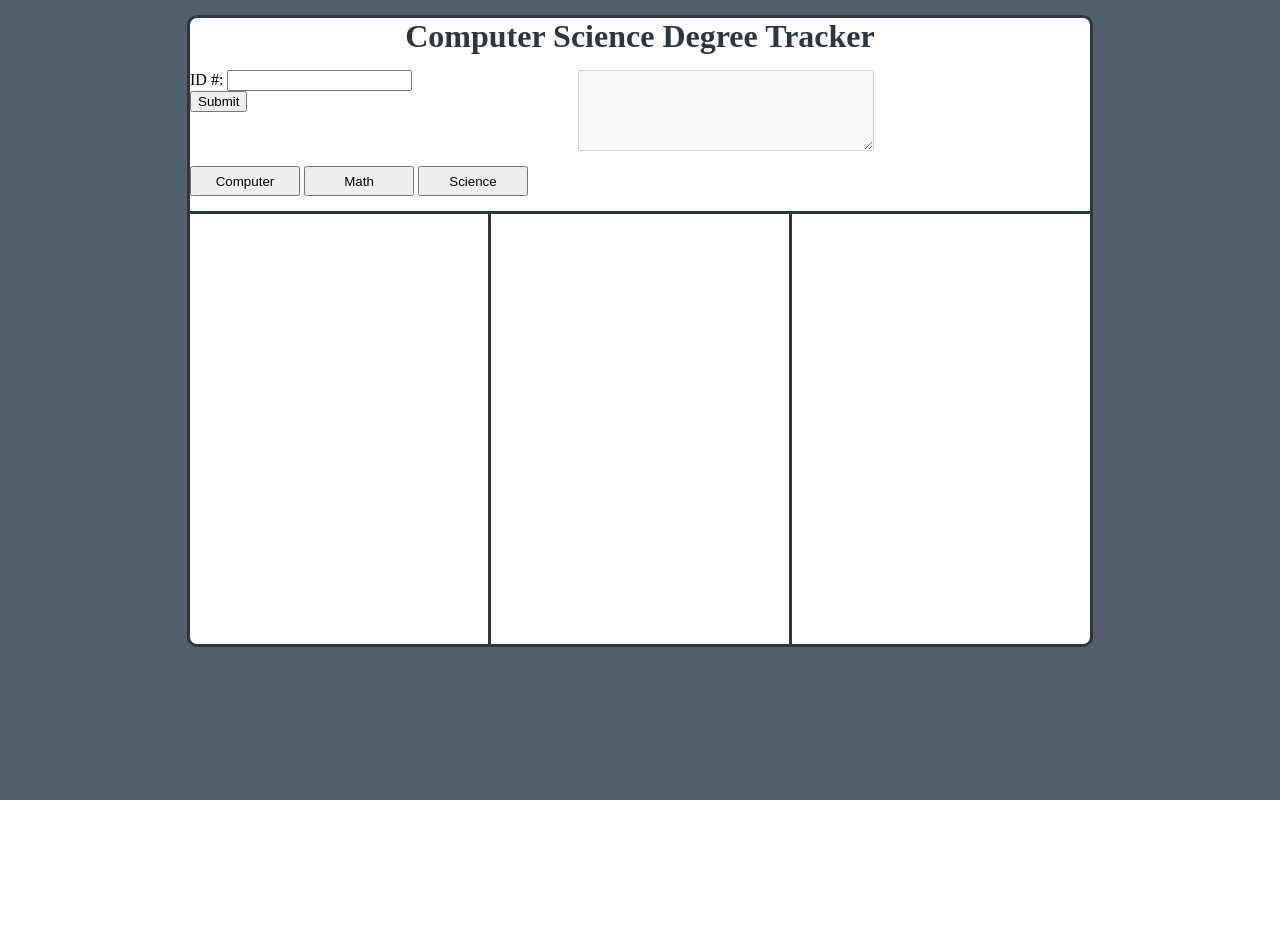
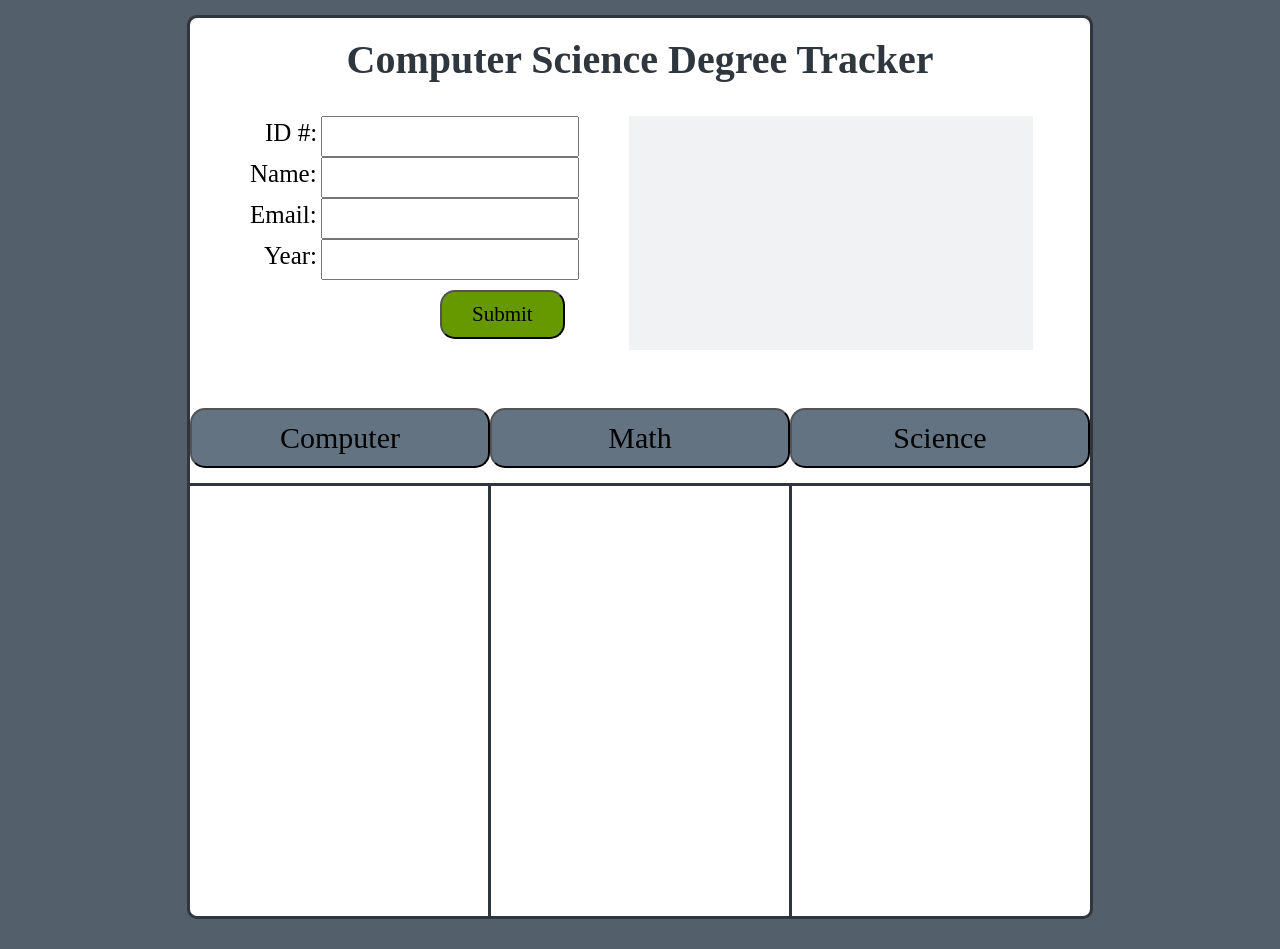
Before and after one commit to vkonen1/cmsc433, a PHP site: page / in a window 1280 px wide. Before the commit the page ends 800 px from the top, so only its background shows below. Run offline with PHP 8.4, Linux system fonts and the light colour scheme; data comes from the database, SQL or seed files in the repository.

Commit message:
Update top half design
Change the color if you want, still working on it

```diff
--- a/css/index.css
+++ b/css/index.css
@@ -28,6 +28,12 @@ h1 {
 
 	text-align: center;
 	color: #2F363D;
+	font-size:40px;
+}
+
+label{
+	font-family: "Times New Roman", Times, serif;
+	font-size:25px;
 }
 
 /* used to clear floated elements */
@@ -63,27 +69,68 @@ h1 {
 	color: #FFFFFF;
 }
 
-#north-west {
+input[type="text"]{
+	width: 250px;
+	height: 35px;
+}
+input[type="submit"]{
+	background: #669900;
+	border-radius:15px;
+	padding: 10px 30px;
+	margin-top:10px;
+	margin-left:190px;
+	font-family: "Times New Roman", Times, serif;
+	font-size:21px;
+	font-color:white;
+}
+
+#form-div {
 	float: left;
+	margin-left:60px;
+
 }
-#north-east {
+#tip-div {
 	float: left;
 	margin-left: 50px;
 }
+
+#id-box{
+	margin-left:15px;
+}
+#year-box{
+	margin-left:14px;
+}
+
 #south {
 	float: left;
 	text-align: center;
 }
 #tooltip {
-	width: 290px;
-	height: 75px;
+	width: 400px;
+	height: 230px;
+	background-color:#f1f2f4;
+	border-style: none;
+	resize:none;
+	font-family: "Times New Roman", Times, serif;
 }
 
+.tab-button {
+	font-family: "Times New Roman", Times, serif;
+	font-size:30px;
+	width: 300px;
+	height: 60px;
+	border-radius:15px;
+	cursor: pointer;
+	float:left;
+	background-color: #647382;
+}
+.tab-button:hover{
+	background-color: #bbbb77;
+}
+.tab-button:active{
+	transform: translateY(5px);
+}
 
-.tab-button {
-	width: 110px;
-	height: 30px;
-}
 
 /* tabs */
 #tab-content {
--- a/html/index.html.php
+++ b/html/index.html.php
@@ -10,26 +10,51 @@
 	</head>
 
 	<body>
+		<br />
 		<h1>Computer Science Degree Tracker</h1>
-
+		<br />
 		<div id="global-warning" style="display: none;" onmouseover="toggleGlobalWarning(false)"></div>
 
-		<div id="north-west">
+		<div id="form-div">
 			<form>
+				<div id="id-box">
 				<label for="student_id">ID #:</label>
 				<input type="text" name="student_id">
+				</div>
+
+				<div id="name-box">
+				<label for="student_name">Name:</label>
+				<input type="text" name="student_name">
+				<br>
+				</div>
+
+				<div id="email-box">
+				<label for="student_email">Email:</label>
+				<input type="text" name="student_email">
+				<br>
+				</div>
+
+				<div id="year-box">
+				<label for="student_year">Year:</label>
+				<input type="text" name="student_year">
+				<br>
+				</div>
+
 				<div id="hidden"></div>
 				<input type="submit" value="Submit">
 			</form>
-			<br /><br /><br />
-			<button class="tab-button" onclick="changeTab('cmsc')">Computer</button>
-			<button class="tab-button" onclick="changeTab('math')">Math</button>
-			<button class="tab-button" onclick="changeTab('sci')">Science</button>
 		</div>
 
-		<div id="north-east">
+		<div id="tip-div">
 			<textarea id="tooltip" disabled></textarea>
 		</div>
+
+		<div class="clear"></div>
+
+		<br /><br /><br />
+		<button class="tab-button" onclick="changeTab('cmsc')">Computer</button>
+		<button class="tab-button" onclick="changeTab('math')">Math</button>
+		<button class="tab-button" onclick="changeTab('sci')">Science</button>
 
 		<div class="clear"></div>
 
```
